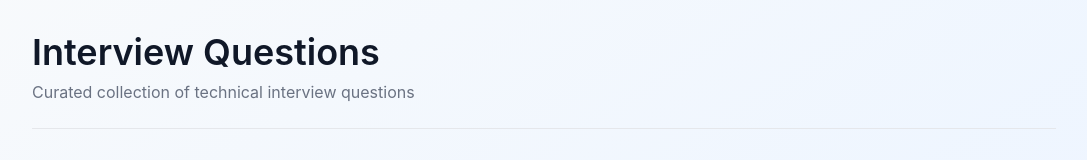
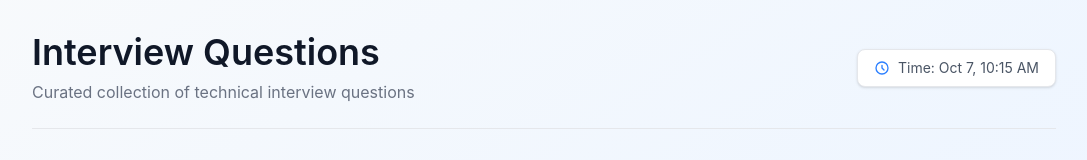
Before and after one commit to jimithothi/preparation, a Next.js app: page / in a window 1280 px wide. Shown: the top 160 px of the page, without its empty margins (96-1183 px from the left). Built offline with nearby package versions, Linux system fonts and the light colour scheme; no server answers.

Commit message:
Refactor question fetching and filtering logic for improved functionality and clarity

```diff
--- a/src/app/page.tsx
+++ b/src/app/page.tsx
@@ -16,7 +16,10 @@ async function getQuestions(): Promise<Question[]> {
   try {
     const baseUrl = process.env.NEXT_PUBLIC_API_URL;
     const response = await fetch(`${baseUrl}/questions`, {
-      next: { revalidate: 86400 }, // ISR: Revalidate every 60 seconds
+      next: {
+        revalidate: 86400,
+        tags: ["questions"],
+      },
     });
 
     if (!response.ok) {
@@ -31,15 +34,25 @@ async function getQuestions(): Promise<Question[]> {
   }
 }
 
+// Calculate statistics from questions
+function getStatistics() {
+  return {
+    lastUpdated: new Date().toISOString(),
+  };
+}
+
 // This is now a Server Component with ISR
 export default async function Home() {
   const questions = await getQuestions();
+  const stats = getStatistics();
 
   return (
     <main className="min-h-screen bg-gradient-to-br from-slate-50 via-blue-50 to-indigo-50 py-8 px-4 sm:px-6 lg:px-8">
       <div className="max-w-5xl mx-auto">
         {/* Header Section */}
         <div className="border-b border-gray-200 pb-6 mb-8">
+          <div className="flex flex-col md:flex-row md:items-center md:justify-between gap-4">
+            <div>
               <h1 className="text-4xl font-semibold text-gray-900 mb-2">
                 Interview Questions
               </h1>
@@ -47,6 +60,35 @@ export default async function Home() {
                 Curated collection of technical interview questions
               </p>
             </div>
+
+            {/* Last Updated Badge */}
+            <div className="flex items-center gap-2 text-sm text-gray-600 bg-white px-4 py-2 rounded-lg shadow-sm border border-gray-200">
+              <svg
+                className="w-4 h-4 text-blue-500"
+                fill="none"
+                stroke="currentColor"
+                viewBox="0 0 24 24"
+              >
+                <path
+                  strokeLinecap="round"
+                  strokeLinejoin="round"
+                  strokeWidth={2}
+                  d="M12 8v4l3 3m6-3a9 9 0 11-18 0 9 9 0 0118 0z"
+                />
+              </svg>
+              <span>
+                Time:{" "}
+                {new Date(stats.lastUpdated).toLocaleString("en-US", {
+                  month: "short",
+                  day: "numeric",
+                  hour: "2-digit",
+                  minute: "2-digit",
+                })}
+              </span>
+            </div>
+          </div>
+        </div>
+
         {/* Client-side filtering component */}
         <Suspense
           fallback={
--- a/src/components/QuestionsList.tsx
+++ b/src/components/QuestionsList.tsx
@@ -28,9 +28,13 @@ export default function QuestionsList({
   // Client-side filtering
   const filteredQuestions = questions.filter((q) => {
     const matchesTags = searchTags
-      ? q.tags.some((tag) =>
-          tag.toLowerCase().includes(searchTags.toLowerCase()),
-        )
+      ? searchTags
+          .split(",")
+          .map((t) => t.trim().toLowerCase())
+          .filter((t) => t.length > 0)
+          .some((searchTag) =>
+            q.tags.some((tag) => tag.toLowerCase().includes(searchTag)),
+          )
       : true;
 
     const matchesCategory = searchCategory
```
Also changed, not shown: 1 other file (tests, documents, lock files or other folders). Lines whose indentation alone changed are shown as unchanged.
